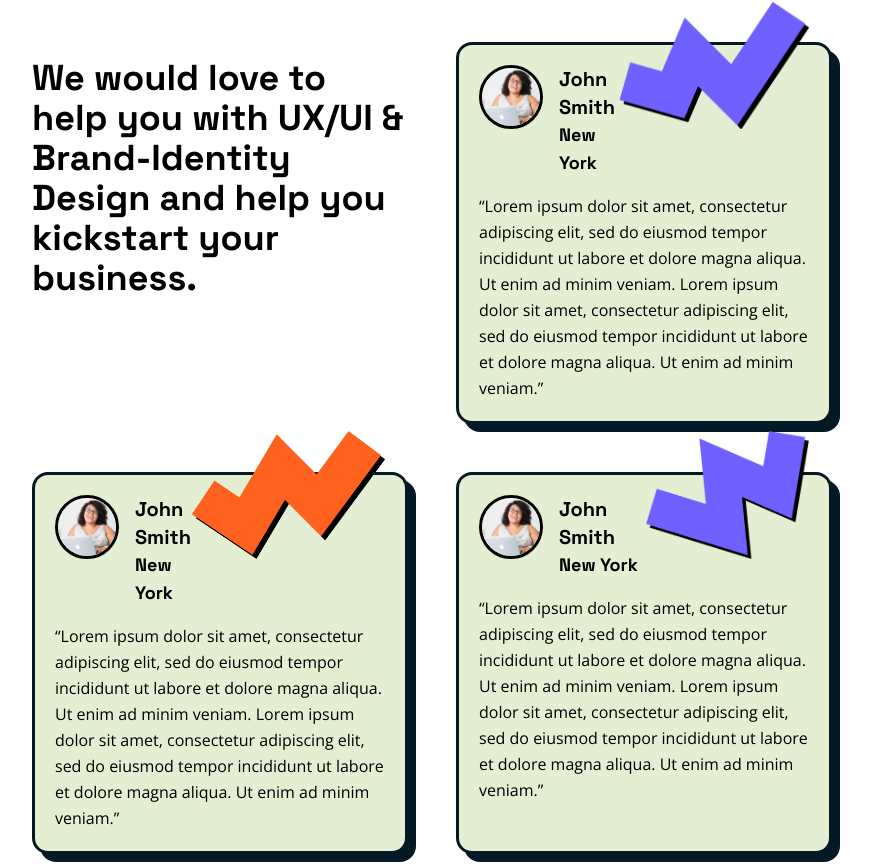
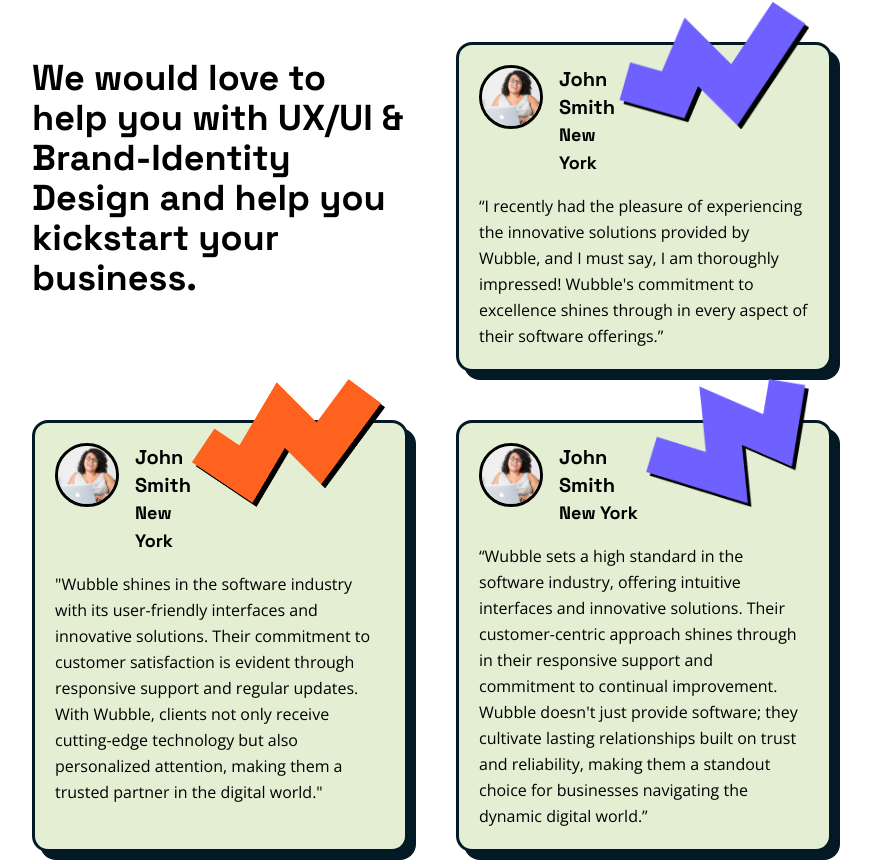
Before and after one commit to GeorgeClaridge/FakeCompany, a React (Vite) app in the folder my-project/: page / in a window 1280 px wide. Shown: the part 536-1400 px from the top of the page, without its empty margins (208-1079 px from the left). Built offline with nearby package versions, Linux system fonts and the light colour scheme.

Commit message:
Added Text and Animation

```diff
--- a/my-project/src/components/landing/Landing.jsx
+++ b/my-project/src/components/landing/Landing.jsx
@@ -8,13 +8,13 @@
       style={{ backgroundImage: `url(${Background})` }}
     >
       <div className="text-center py-10 md:py-20">
-        <div className="flex justify-center">
+        <div className="flex justify-center group">
           <div className="-ml-2 -mt-8 w-14 h-14"></div>
           <div className="Header text-4xl md:text-6xl font-space bg-no-repeat tracking-tight">
             How Lovable
           </div>
           <img
-            className="-ml-2 -mt-6 md:-mt-8 w-10 h-10 md:w-14 md:h-14"
+            className="-ml-2 -mt-6 md:-mt-8 w-10 h-10 md:w-14 md:h-14 group-hover:scale-110 group-hover:translate-x-1 group-hover:-translate-y-1 duration-200"
             src={HeartArrow}
             alt=""
           />
--- a/my-project/src/components/user/User.jsx
+++ b/my-project/src/components/user/User.jsx
@@ -1,68 +1,107 @@
-import {  UserHeaderOne, UserHeaderTwo, UserHeaderThree, Profile } from './import';
-import './user.css';
+import {
+  UserHeaderOne,
+  UserHeaderTwo,
+  UserHeaderThree,
+  Profile,
+} from "./import";
+import "./user.css";
 
 const User = () => {
   return (
-    <div className='grid grid-cols-1 lg:grid-cols-2 gap-12 px-4 md:px-20 xl:px-60 py-10 md:py-20'>
-      <div className='card'>
-        <div className="paragraph pt-4 font-space text-4xl">We would love to help you with UX/UI & Brand-Identity Design and help you kickstart your business.</div>
+    <div className="grid grid-cols-1 lg:grid-cols-2 gap-12 px-4 md:px-20 xl:px-60 py-10 md:py-20">
+      <div className="card">
+        <div className="paragraph pt-4 font-space text-4xl">
+          We would love to help you with UX/UI & Brand-Identity Design and help
+          you kickstart your business.
+        </div>
       </div>
 
-      <div className='bg-green dropbox p-5 rounded-2xl'>
-
+      <div className="bg-green dropbox p-5 rounded-2xl">
         <div className="flex justify-between">
-          <div className='flex'>
-            <img src={Profile} alt="Profile" className='rounded-full border-[3px] w-16 h-16 mr-4'/>
-            <div className='User'>
-              <div className="Name font-bold font-space text-xl">John Smith</div>
+          <div className="flex">
+            <img
+              src={Profile}
+              alt="Profile"
+              className="rounded-full border-[3px] w-16 h-16 mr-4"
+            />
+            <div className="User">
+              <div className="Name font-bold font-space text-xl">
+                John Smith
+              </div>
               <div className="Title font-bold font-space text-lg">New York</div>
             </div>
           </div>
 
-          <img className='-mt-16 h-24 md:h-32' src={ UserHeaderOne } alt="" />
-
+          <img className="-mt-16 h-24 md:h-32" src={UserHeaderOne} alt="" />
         </div>
 
-        <div className="paragraph pt-4 leading-relaxed">“Lorem ipsum dolor sit amet, consectetur adipiscing elit, sed do eiusmod tempor incididunt ut labore et dolore magna aliqua. Ut enim ad minim veniam. Lorem ipsum dolor sit amet, consectetur adipiscing elit, sed do eiusmod tempor incididunt ut labore et dolore magna aliqua. Ut enim ad minim veniam.”</div>
+        <div className="paragraph pt-4 leading-relaxed">
+          “I recently had the pleasure of experiencing the innovative solutions
+          provided by Wubble, and I must say, I am thoroughly impressed!
+          Wubble's commitment to excellence shines through in every aspect of
+          their software offerings.”
+        </div>
       </div>
 
-      <div className='bg-green dropbox p-5 rounded-2xl'>
-
+      <div className="bg-green dropbox p-5 rounded-2xl">
         <div className="flex justify-between">
-          <div className='flex'>
-            <img src={Profile} alt="Profile" className='rounded-full border-[3px] w-16 h-16 mr-4'/>
-            <div className='User'>
-              <div className="Name font-bold font-space text-xl">John Smith</div>
+          <div className="flex">
+            <img
+              src={Profile}
+              alt="Profile"
+              className="rounded-full border-[3px] w-16 h-16 mr-4"
+            />
+            <div className="User">
+              <div className="Name font-bold font-space text-xl">
+                John Smith
+              </div>
               <div className="Title font-bold font-space text-lg">New York</div>
             </div>
           </div>
 
-          <img className='-mt-16 h-24 md:h-32' src={ UserHeaderTwo } alt="" />
-
+          <img className="-mt-16 h-24 md:h-32" src={UserHeaderTwo} alt="" />
         </div>
 
-        <div className="paragraph pt-4 leading-relaxed">“Lorem ipsum dolor sit amet, consectetur adipiscing elit, sed do eiusmod tempor incididunt ut labore et dolore magna aliqua. Ut enim ad minim veniam. Lorem ipsum dolor sit amet, consectetur adipiscing elit, sed do eiusmod tempor incididunt ut labore et dolore magna aliqua. Ut enim ad minim veniam.”</div>
+        <div className="paragraph pt-4 leading-relaxed">
+          "Wubble shines in the software industry with its user-friendly
+          interfaces and innovative solutions. Their commitment to customer
+          satisfaction is evident through responsive support and regular
+          updates. With Wubble, clients not only receive cutting-edge technology
+          but also personalized attention, making them a trusted partner in the
+          digital world."
+        </div>
       </div>
 
-      <div className='bg-green dropbox p-5 rounded-2xl'>
-
+      <div className="bg-green dropbox p-5 rounded-2xl">
         <div className="flex justify-between">
-          <div className='flex'>
-            <img src={Profile} alt="Profile" className='rounded-full border-[3px] w-16 h-16 mr-4'/>
-            <div className='User'>
-              <div className="Name font-bold font-space text-xl">John Smith</div>
+          <div className="flex">
+            <img
+              src={Profile}
+              alt="Profile"
+              className="rounded-full border-[3px] w-16 h-16 mr-4"
+            />
+            <div className="User">
+              <div className="Name font-bold font-space text-xl">
+                John Smith
+              </div>
               <div className="Title font-bold font-space text-lg">New York</div>
             </div>
           </div>
 
-          <img className='-mt-16 h-24 md:h-32' src={ UserHeaderThree } alt="" />
-
+          <img className="-mt-16 h-24 md:h-32" src={UserHeaderThree} alt="" />
         </div>
 
-        <div className="paragraph pt-4 leading-relaxed">“Lorem ipsum dolor sit amet, consectetur adipiscing elit, sed do eiusmod tempor incididunt ut labore et dolore magna aliqua. Ut enim ad minim veniam. Lorem ipsum dolor sit amet, consectetur adipiscing elit, sed do eiusmod tempor incididunt ut labore et dolore magna aliqua. Ut enim ad minim veniam.”</div>
+        <div className="paragraph pt-4 leading-relaxed">
+          “Wubble sets a high standard in the software industry, offering
+          intuitive interfaces and innovative solutions. Their customer-centric
+          approach shines through in their responsive support and commitment to
+          continual improvement. Wubble doesn't just provide software; they
+          cultivate lasting relationships built on trust and reliability, making
+          them a standout choice for businesses navigating the dynamic digital
+          world.”
+        </div>
       </div>
-
     </div>
-  )
-}
-export default User
+  );
+};
+export default User;
```
